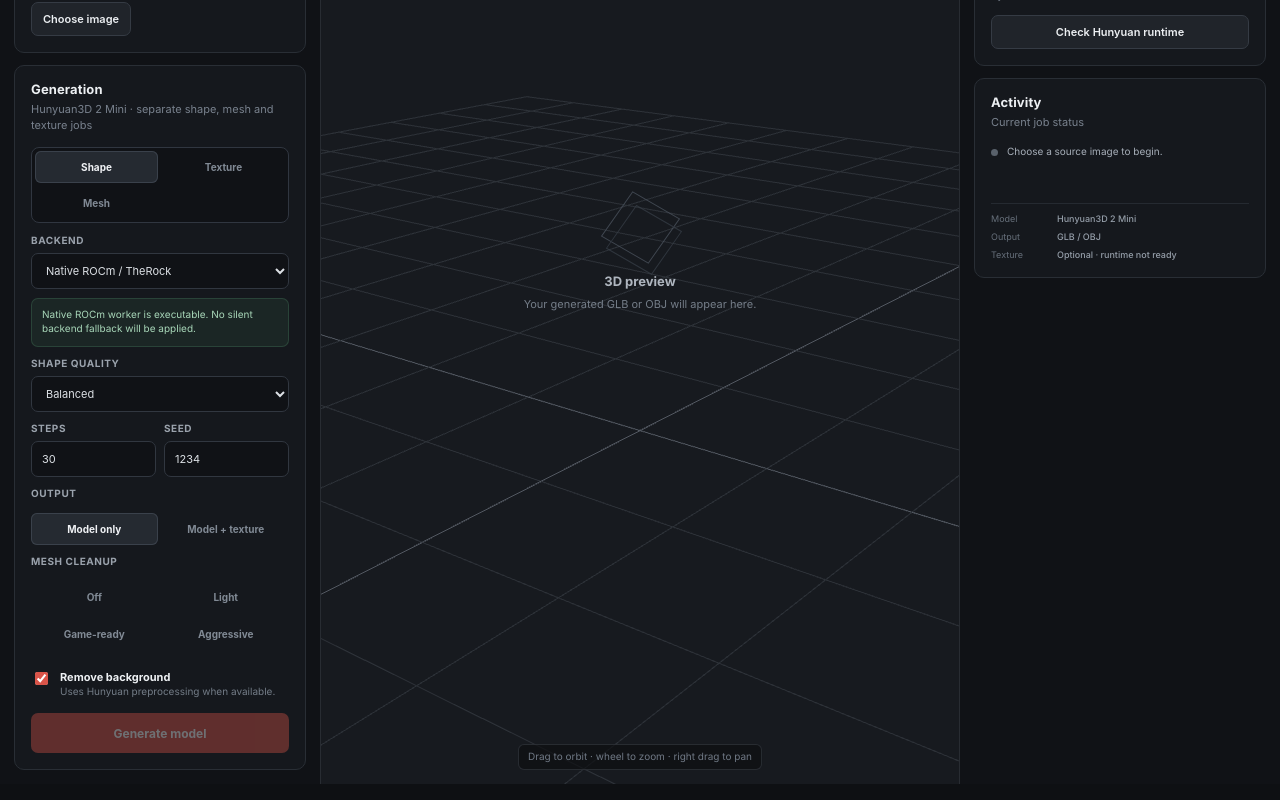
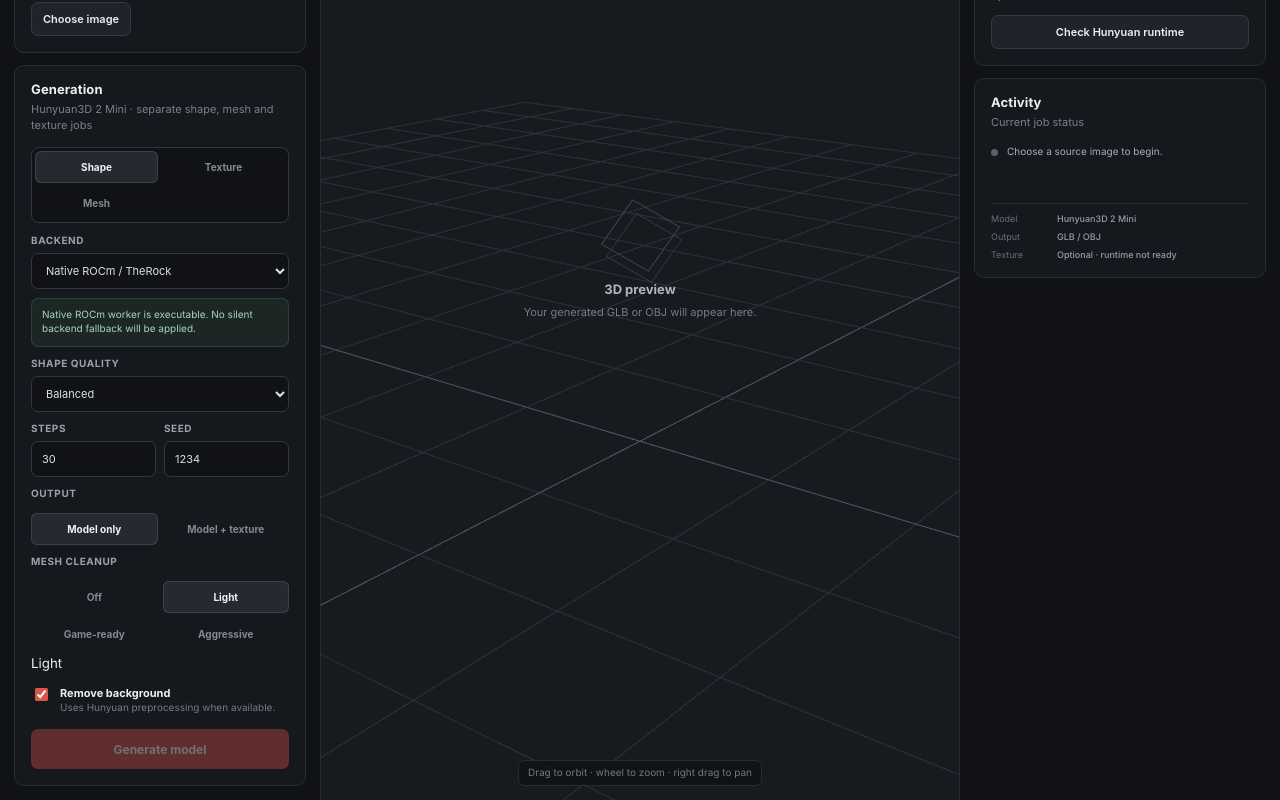
Before and after one commit to quendae/img2model-amd, a React (Vite) app in the folder apps/desktop/: page / in a window 1280 px wide. Shown: the part 344-1144 px from the top of the page. Built offline with nearby package versions, Linux system fonts and the light colour scheme.

Commit message:
fix: keep generation panel compatible before workflow wiring

```diff
--- a/apps/desktop/src/components/GenerationPanel.tsx
+++ b/apps/desktop/src/components/GenerationPanel.tsx
@@ -18,10 +18,10 @@ interface GenerationPanelProps {
   textureProfile: TextureProfile;
   textureEngine: TextureEngineId;
   textureMeshPath: string | null;
-  meshInputPath: string | null;
-  cleanupPreset: CleanupPreset;
-  cleanupConfigLabel: string;
-  cleanupOverrides: CleanupAdvancedOverrides;
+  meshInputPath?: string | null;
+  cleanupPreset?: CleanupPreset;
+  cleanupConfigLabel?: string;
+  cleanupOverrides?: CleanupAdvancedOverrides;
   seed: number;
   steps: number;
   removeBackground: boolean;
@@ -35,8 +35,8 @@ interface GenerationPanelProps {
   onShapeOutputModeChange: (mode: ShapeOutputMode) => void;
   onProfileChange: (profile: GenerationOptions['profile']) => void;
   onTextureProfileChange: (profile: TextureProfile) => void;
-  onCleanupPresetChange: (preset: CleanupPreset) => void;
-  onCleanupOverridesChange: (overrides: CleanupAdvancedOverrides) => void;
+  onCleanupPresetChange?: (preset: CleanupPreset) => void;
+  onCleanupOverridesChange?: (overrides: CleanupAdvancedOverrides) => void;
   onSeedChange: (seed: number) => void;
   onStepsChange: (steps: number) => void;
   onRemoveBackgroundChange: (enabled: boolean) => void;
@@ -108,10 +108,10 @@ export function GenerationPanel({
   textureProfile,
   textureEngine,
   textureMeshPath,
-  meshInputPath,
-  cleanupPreset,
-  cleanupConfigLabel,
-  cleanupOverrides,
+  meshInputPath = null,
+  cleanupPreset = 'light',
+  cleanupConfigLabel = 'Light',
+  cleanupOverrides = {},
   seed,
   steps,
   removeBackground,
@@ -125,8 +125,8 @@ export function GenerationPanel({
   onShapeOutputModeChange,
   onProfileChange,
   onTextureProfileChange,
-  onCleanupPresetChange,
-  onCleanupOverridesChange,
+  onCleanupPresetChange = () => {},
+  onCleanupOverridesChange = () => {},
   onSeedChange,
   onStepsChange,
   onRemoveBackgroundChange,
```
